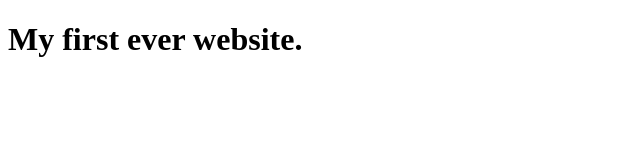
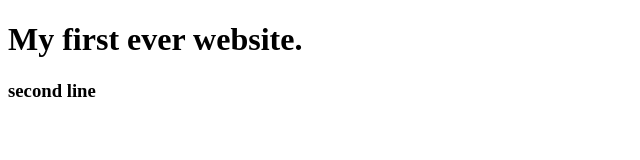
Before and after one commit to SaddamHossainRepo/my-first-website, a plain HTML site: page index.html in a window 1280 px wide. Shown: the whole page, without its empty margins (0-640 px from the left). Drawn offline with Linux system fonts and the light colour scheme.

Commit message:
Learn github

```diff
--- a/index.html
+++ b/index.html
@@ -8,5 +8,6 @@
 </head>
 <body>
     <h1>My first ever website.</h1>
+    <h3>second line</h3>
 </body>
 </html>
```
